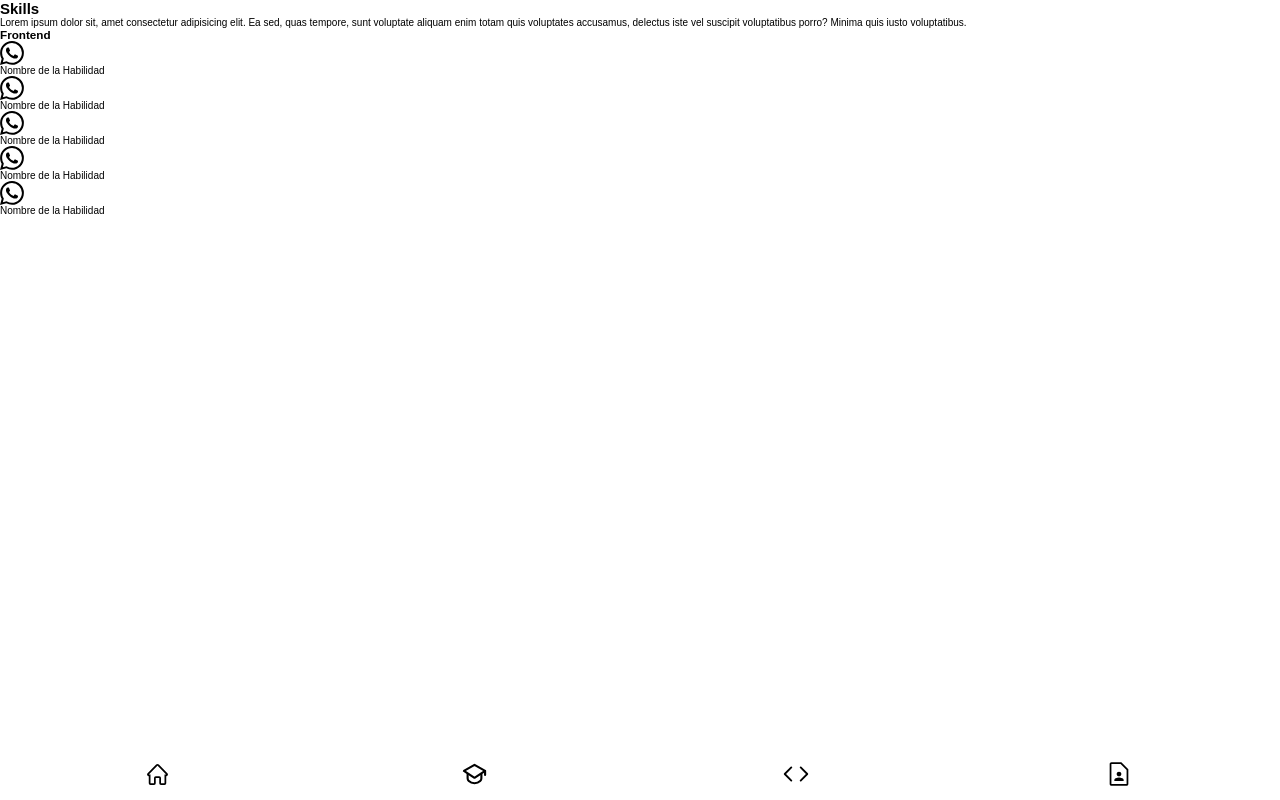
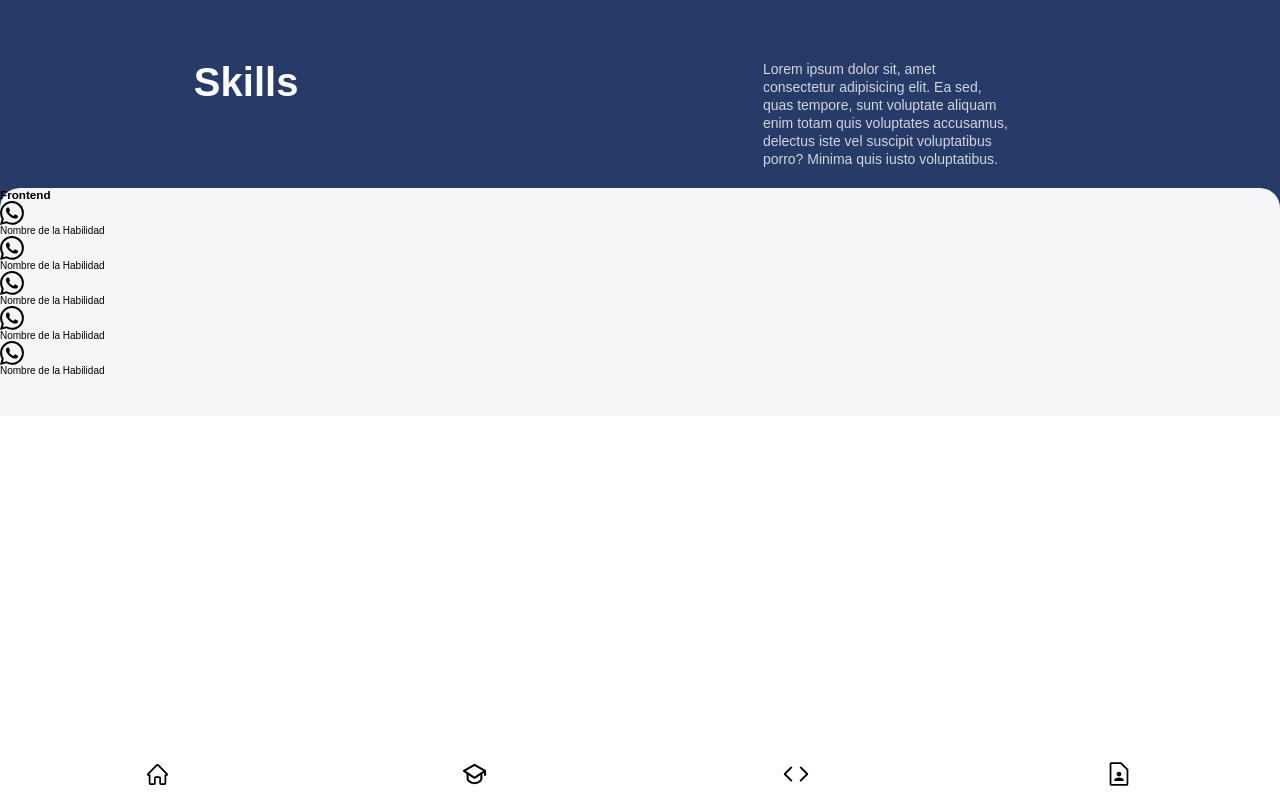
Before and after one commit to Yusei-0/Yusei-0, an Angular app: page /skills in a window 1280 px wide. Built offline with nearby package versions, Linux system fonts and the light colour scheme.

Commit message:
Add the skills-header styles

```diff
--- a/src/app/skills/skills/skills.component.css
+++ b/src/app/skills/skills/skills.component.css
@@ -0,0 +1,35 @@
+.skills-page{
+    background-color: var(--color-primary);
+}
+
+.skills-header{
+    padding-top: 60px;
+    padding-bottom: 20px;
+    display: flex;
+    flex-wrap: wrap;
+}
+
+.skills-header h2{
+    font-size: 4rem;
+    font-weight: bold;
+    color: var(--just-white);
+    margin: 0 auto 20px auto;
+}
+
+.skills-header p{
+    font-size: 1.4rem;
+    font-weight: 300;
+    line-height: 1.8rem;
+    /* text-align: justify; */
+    color: var(--grey-font);
+    margin: 0 auto;
+    padding: 0 6%;
+    min-width: 280px;
+    max-width: 400px;
+}
+
+.skills-main{
+    background-color: var(--grey-background);
+    border-radius: 20px 20px 0 0;
+    padding-bottom: 40px;
+}
--- a/src/app/skills/skills/skills.component.html
+++ b/src/app/skills/skills/skills.component.html
@@ -1,3 +1,4 @@
+<div class="skills-page">
     <section class="skills-header">
         <h2>Skills</h2>
         <p>Lorem ipsum dolor sit, amet consectetur adipisicing elit. Ea sed, quas tempore, sunt voluptate aliquam enim totam quis voluptates accusamus, delectus iste vel suscipit voluptatibus porro? Minima quis iusto voluptatibus.</p>
@@ -29,3 +30,4 @@
             </ul>
         </div>
     </section>
+</div>
```
Lines whose indentation alone changed are shown as unchanged.
